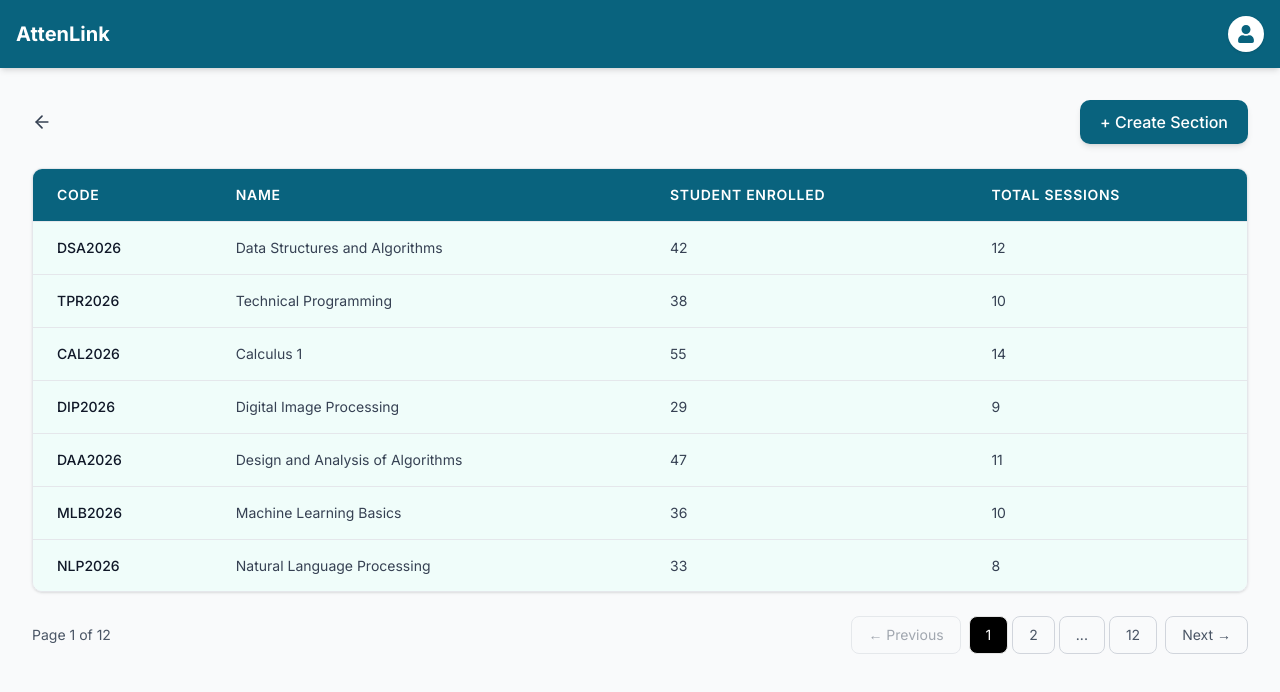
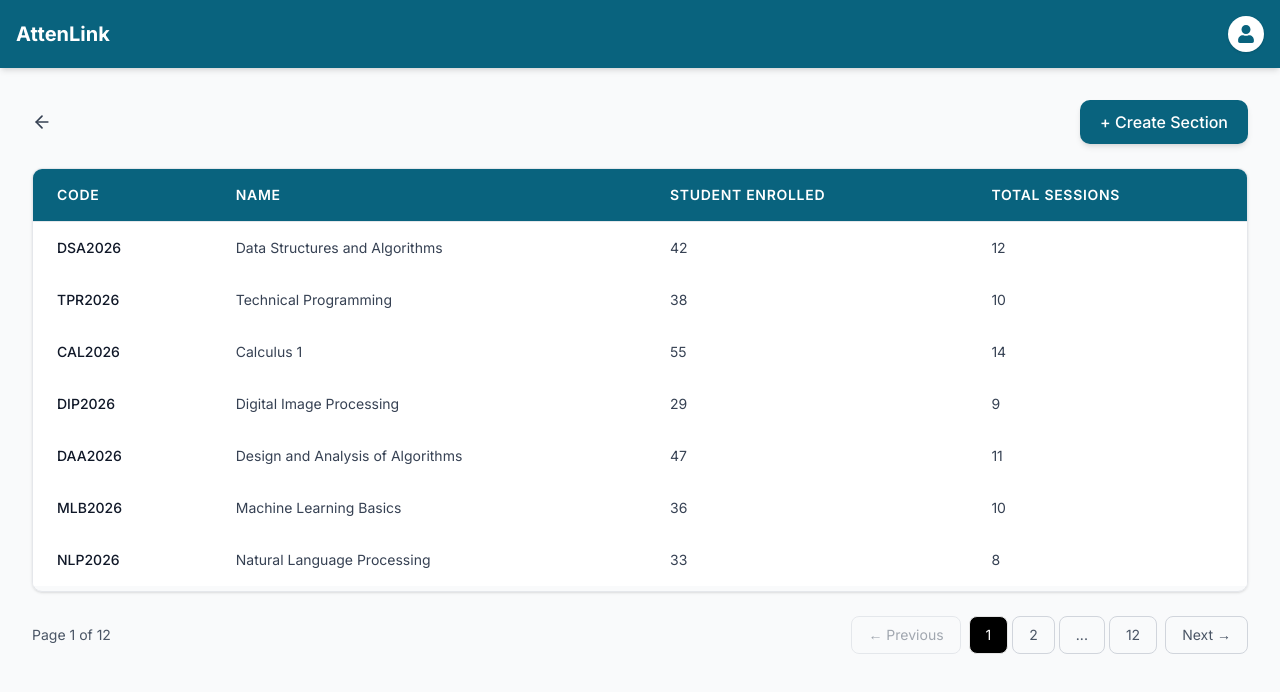
Before and after one commit to Ko4rut/AttenLink, a Next.js app in the folder frontend/: page /auth/sections in a window 1280 px wide. Shown: the top 692 px of the page. Built offline with nearby package versions, Linux system fonts and the light colour scheme.

Commit message:
Refracture: Perfomence

```diff
--- a/frontend/app/auth/sections/components/Table.tsx
+++ b/frontend/app/auth/sections/components/Table.tsx
@@ -1,7 +1,4 @@
-'use client';
-
-import { useRouter } from 'next/navigation';
-
+import Link from "next/link"
 type section = {
     code: string,
     name: string,
@@ -16,7 +13,6 @@ type Props = {
 
 
 export default function Table_Components({ data }: Props) {
-    const router = useRouter();
     return (
         <div className="overflow-x-auto h-106 rounded-lg border border-gray-200 shadow-sm">
             <table className="min-w-full divide-y divide-gray-200">
@@ -29,11 +25,16 @@ export default function Table_Components({ data }: Props) {
                     </tr>
                 </thead>
                 <tbody className="bg-white divide-y divide-gray-200">
-                    {data.map((items,index) => (
+                    {data.map((items, index) => (
+                        <Link
+                            key={items.code}
+                            href={`/auth/sections/${items.code}`}
+                            className="contents"
+                        >
                             <tr
                                 key={index}
-                            className="bg-teal-50 hover:bg-[#7AB2B2]/30 transition-colors cursor-pointer"
-                            onClick={() => router.push(`/auth/sections/${items.code}`)}
+                                className="bg-white hover:bg-[#7AB2B2]/30 transition-colors cursor-pointer"
+
                             >
                                 <td className="px-6 py-4 h-13 whitespace-nowrap text-sm font-medium text-gray-900">
                                     {items.code}
@@ -48,6 +49,7 @@ export default function Table_Components({ data }: Props) {
                                     {items.totalSessions}
                                 </td>
                             </tr>
+                        </Link>
                     ))}
                 </tbody>
             </table>
```
Lines whose indentation alone changed are shown as unchanged.
